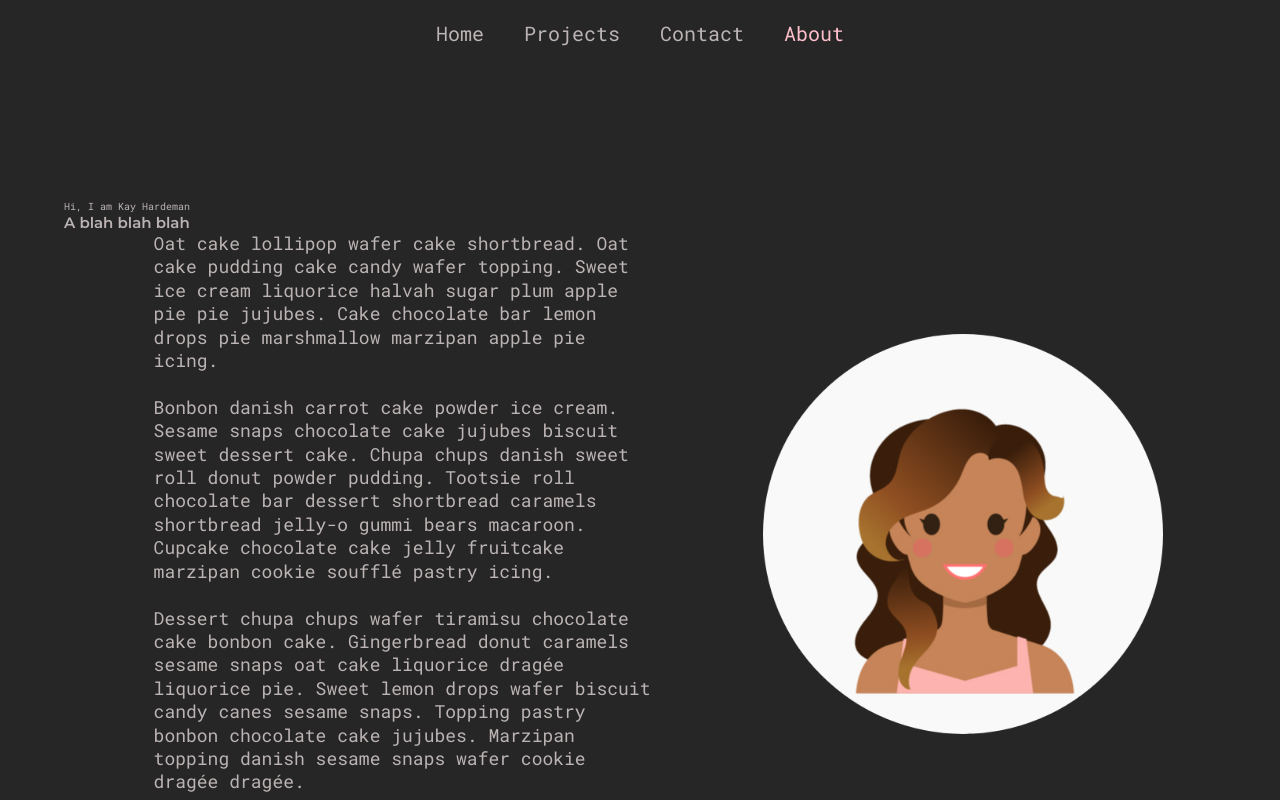
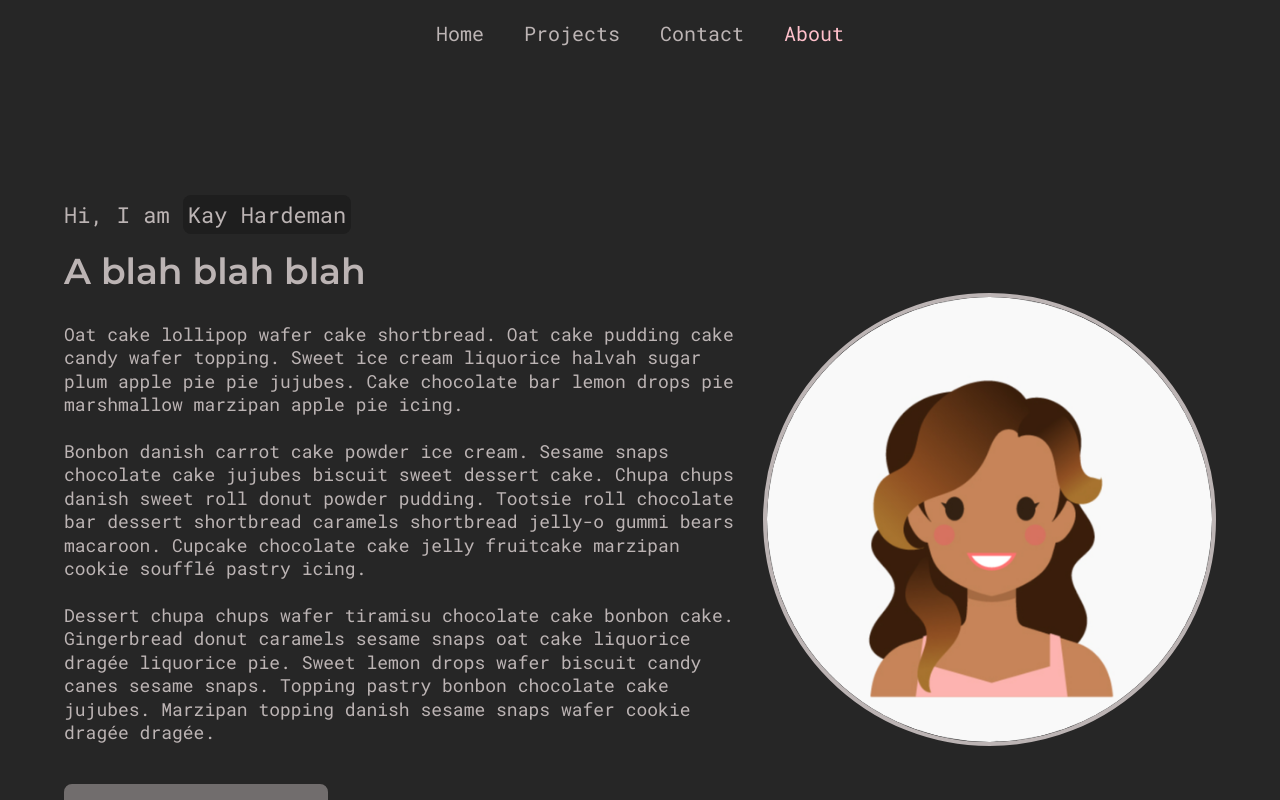
Before and after one commit to kyvycodes/k-react-portfolio, a React (Create React App) app: page /about in a window 1280 px wide. Shown: the top 800 px of the page. Built offline with nearby package versions, Linux system fonts and the light colour scheme; the HTML template or start-up script is replaced by a standard one.

Commit message:
about top section complete

```diff
--- a/src/pages/About.js
+++ b/src/pages/About.js
@@ -18,9 +18,34 @@ const AboutPageStyle = styled.div`
   .right {
     flex: 2;
   }
-  .right img {
-    width: 400px;
-    height: 400px;
+  // .right img {
+  //   width: 400px;
+  //   height: 400px;
+  // }
+  .right {
+    img {
+      border-radius: 50%;
+     border: 4px solid var(--gray-1);
+    }
+  }
+  .about_subheading {
+    font-size: 2.2rem;
+    margin-bottom: 2rem;
+    span {
+      background-color: var(--deep-dark);
+      padding: 0.5rem;
+      border-radius: 8px;
+    }
+  }
+  .about_heading {
+    font-size: 3.6rem;
+    margin-bottom: 3rem;
+  }
+  .about_info {
+    margin-bottom: 4rem;
+    .paragraph {
+      max-width: 100%;
+    }
   }
 `
 
```
